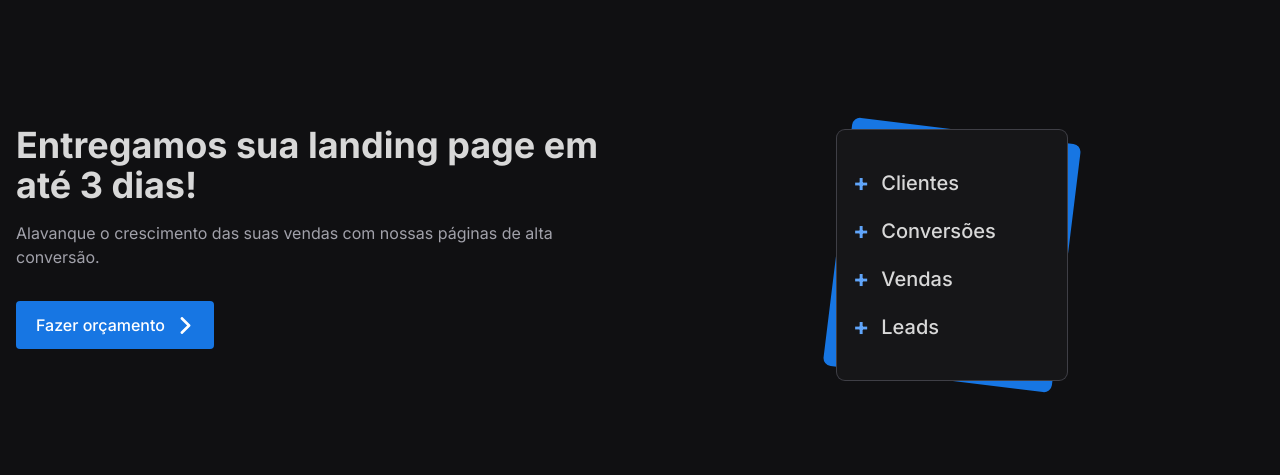
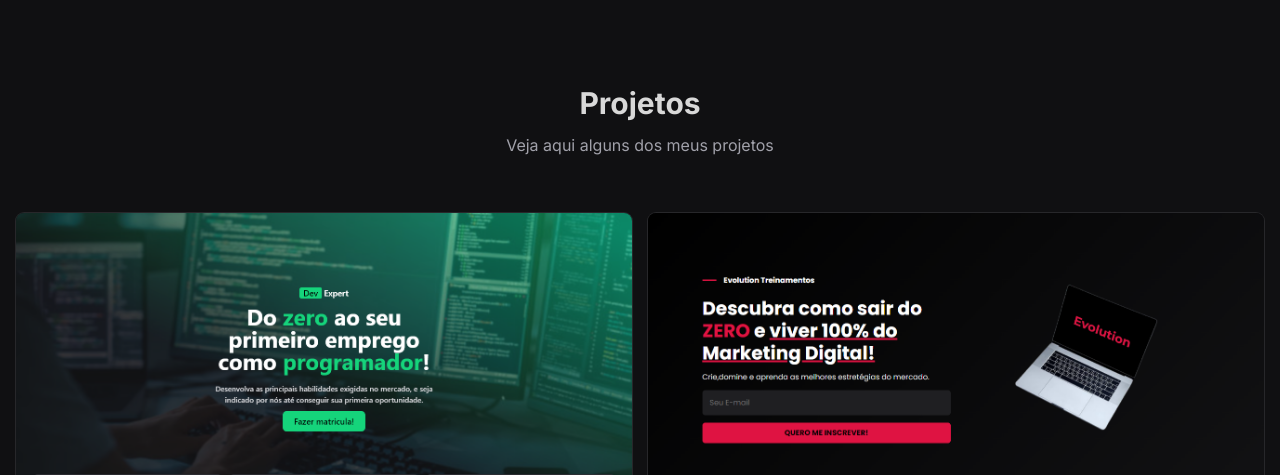
Before and after one commit to Luizboaventura1/my-portfolio, a website: page index.html in a window 1280 px wide. Shown: the part 1633-2108 px from the top of the page. Drawn offline with nearby package versions, Linux system fonts and the light colour scheme.

Commit message:
Projetos adicionados

```diff
--- a/index.html
+++ b/index.html
@@ -559,6 +559,34 @@
     </section>
     <section class="py-14 bg-darkoil-900">
       <div class="container mx-auto px-4">
+        <nav class="text-center mb-14">
+          <h1 class="text-primary-text font-bold text-3xl mb-3">Projetos</h1>
+          <p class="text-zinc-400">Veja aqui alguns dos meus projetos</p>
+        </nav>
+        <main class="grid grid-cols-1 md:grid-cols-2 gap-4">
+          <div>
+            <img
+              data-aos="fade-up"
+              data-aos-duration="600"
+              src="assets/projeto-1.png"
+              class="rounded-lg ring-1 ring-zinc-800"
+              alt="Projeto"
+            />
+          </div>
+          <div>
+            <img
+              data-aos="fade-up"
+              data-aos-duration="900"
+              src="assets/projeto-2.png"
+              class="rounded-lg ring-1 ring-zinc-800"
+              alt="Projeto"
+            />
+          </div>
+        </main>
+      </div>
+    </section>
+    <section class="py-14 bg-darkoil-900">
+      <div class="container mx-auto px-4">
         <header class="grid grid-cols-1 md:grid-cols-2 py-10">
           <div>
             <h1 class="font-bold text-primary-text text-4xl mb-4">
```
Also changed, not shown: assets/projeto-1.png (added), assets/projeto-2.png (added).
